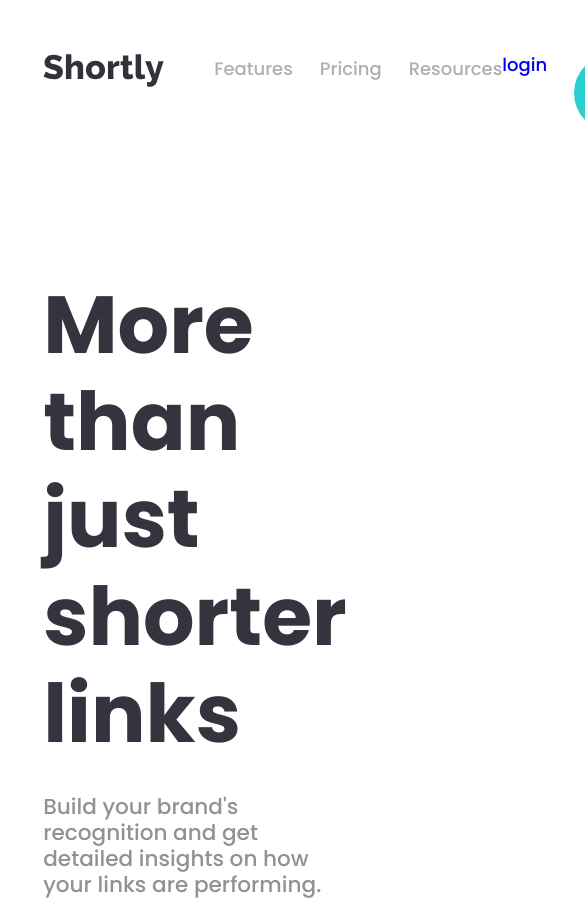
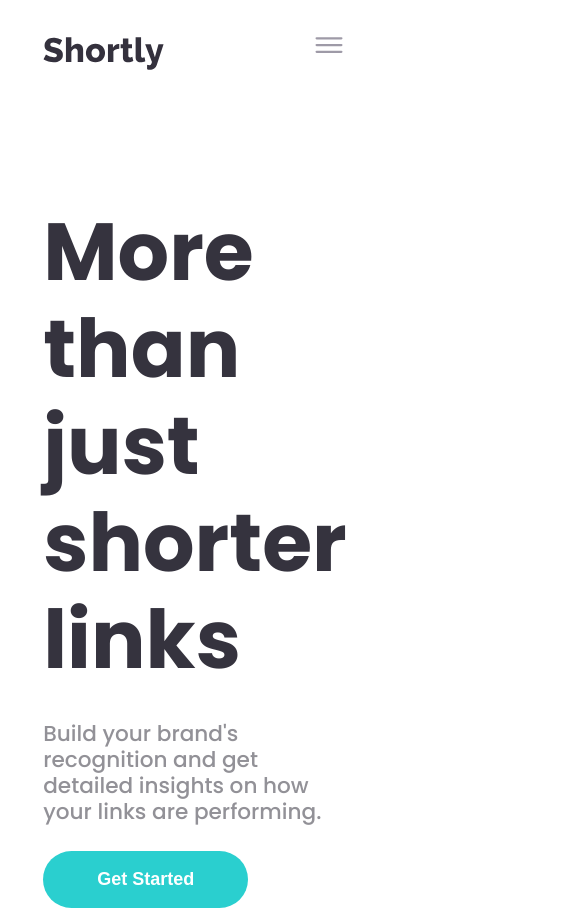
Before and after one commit to uchedotphp/url-shortener, a Vue app: page / in a window 390 px wide. Shown: the top 910 px of the page, 585 px wide, since content can reach past the window. Built offline with nearby package versions, Linux system fonts and the light colour scheme.

Commit message:
done with mobile menu

```diff
--- a/src/App.vue
+++ b/src/App.vue
@@ -23,8 +23,8 @@ export default {
     JumbotronSection,
     AdvancedStatisticsSection,
     GetStartedSection,
-    FooterSection,
-  },
+    FooterSection
+  }
 };
 </script>
 
--- a/src/components/LinkShortenerSection.vue
+++ b/src/components/LinkShortenerSection.vue
@@ -151,6 +151,12 @@ export default {
 </script>
 
 <style lang="scss" scoped>
+@media (max-width: 500px) {
+  .el-form-item input {
+    margin-bottom: 2em;
+  }
+}
+
 .house {
   position: relative;
   top: -5em;
--- a/src/components/MenuHeader.vue
+++ b/src/components/MenuHeader.vue
@@ -1,5 +1,5 @@
 <template>
-  <nav class="doubled-container">
+  <!-- <nav class="doubled-container">
     <ul class="site-nav">
       <span>
         <img src="./../assets/images/logo.svg" />
@@ -22,83 +22,180 @@
         </li>
       </span>
     </ul>
+  </nav>-->
+
+  <nav class="topnav doubled-container">
+    <a href="#">
+      <img src="./../assets/images/logo.svg" alt="logo" />
+    </a>
+
+    <div id="myLinks" v-if="myLinks">
+      <a href="#">features</a>
+
+      <a href="#">pricing</a>
+
+      <a href="#">resources</a>
+
+      <a href="#">login</a>
+
+      <a href="#">
+        <button class="rounded-button" type="button">sign up</button>
+      </a>
+    </div>
+    <a href="javascript:void(0)" class="icon" @click="openBars">
+      <ion-icon name="menu-outline"></ion-icon>
+    </a>
   </nav>
 </template>
 
 <script>
 export default {
-  name: "MenuHeaderComponent"
+  name: "MenuHeaderComponent",
+  data() {
+    return {
+      myLinks: false
+    };
+  },
+  methods: {
+    openBars() {
+      this.myLinks = this.myLinks === false ? true : false;
+    }
+  }
 };
 </script>
 
 <style lang="scss" scoped>
-nav {
-  background-color: #fff;
-  color: #afaeb3;
-  // border: 1px solid red;
-  font-weight: 700;
-  padding: 1em 0;
+// @media (max-width: 375px) {
+@media (max-width: 500px) {
+  //for mobile views
+  :root {
+    font-size: 1em;
   }
 
-.site-nav {
-  display: flex;
-  padding: 0.5em 0;
+  .topnav {
+    overflow: hidden;
+    // background-color: #333;
+    position: relative;
   }
 
-.site-nav {
-  padding-left: 0;
-  list-style-type: none;
+  .topnav #myLinks {
+    // display: none;
+    background: hsl(257, 27%, 26%);
+    border-radius: 15px;
+    padding: 2.5em 2em;
+    text-align: center;
+    margin-top: 1em;
   }
 
-.site-nav > li {
-  margin-top: 0;
-  padding: 0.2em 0;
+  .topnav a {
+    color: #fff;
+    text-transform: capitalize;
+    padding: 0.5em 0;
+    text-decoration: none;
+    font-size: 1.1em;
+    display: block;
   }
 
-.site-nav > li + li {
-  margin-left: 1.5em;
-  // padding: 0.3em 1em;
+  .topnav a button {
+    width: 100%;
   }
 
-.site-nav span img {
-  padding-right: 50px;
+  .topnav a > img {
+    padding: 0;
   }
 
-.site-nav > li > a {
-  text-decoration: none;
-  color: inherit;
+  .topnav a.icon {
+    // background: rgb(221, 210, 210);
+    // background: red;
+    padding: 0;
+    color: hsl(257, 7%, 63%);
+    margin-top: 0;
+    font-size: 2rem;
     display: block;
-  // padding: 0.3em 1em;
-  text-transform: capitalize;
+    position: absolute;
+    right: 0;
+    top: 0;
   }
 
-.site-nav > .nav-right {
-  // display: inline-block;
-  margin-top: 0;
-  // background: green;
-  margin-left: auto;
-  display: flex;
+  .topnav a:hover {
+    // background-color: #ddd;
+    // color: black;
   }
 
-.nav-right > li {
-  margin-top: 0;
+  /* Style the active link (or home/logo) */
+  .active {
+    background-color: #4caf50;
+    color: green;
+  }
 }
 
-.nav-right > li > a {
-  text-decoration: none;
+nav {
+  // background-color: #fff;
+  // color: #afaeb3;
+  // border: 1px solid red;
+  // font-weight: 700;
+  // padding: 1em 0;
 }
 
-.nav-right > li + li {
-  margin-left: 1.5em;
-  // padding: 0.3em 1em;
-}
+// .site-nav {
+//   display: flex;
+//   padding: 0.5em 0;
+// }
 
-.signupButton {
-  padding: 0.5em 1.5em;
-  color: #fff;
-  background: hsl(180, 66%, 49%);
-  border: hsl(180, 66%, 49%);
-  border-radius: 1em;
-  font-weight: 700;
-}
+// .site-nav {
+//   padding-left: 0;
+//   list-style-type: none;
+// }
+
+// .site-nav > li {
+//   margin-top: 0;
+//   padding: 0.2em 0;
+// }
+
+// .site-nav > li + li {
+//   margin-left: 1.5em;
+//   // padding: 0.3em 1em;
+// }
+
+// .site-nav span img {
+//   padding-right: 50px;
+// }
+
+// .site-nav > li > a {
+//   text-decoration: none;
+//   color: inherit;
+//   display: block;
+//   // padding: 0.3em 1em;
+//   text-transform: capitalize;
+// }
+
+// .site-nav > .nav-right {
+//   // display: inline-block;
+//   margin-top: 0;
+//   // background: green;
+//   margin-left: auto;
+//   display: flex;
+// }
+
+// .nav-right > li {
+//   margin-top: 0;
+// }
+
+// .nav-right > li > a {
+//   text-decoration: none;
+// }
+
+// .nav-right > li + li {
+//   margin-left: 1.5em;
+//   // padding: 0.3em 1em;
+// }
+
+// .signupButton {
+//   padding: 0.5em 1.5em;
+//   color: #fff;
+//   background: hsl(180, 66%, 49%);
+//   border: hsl(180, 66%, 49%);
+//   border-radius: 1em;
+//   font-weight: 700;
+// }
 </style>
```
Lines whose indentation alone changed are shown as unchanged.
